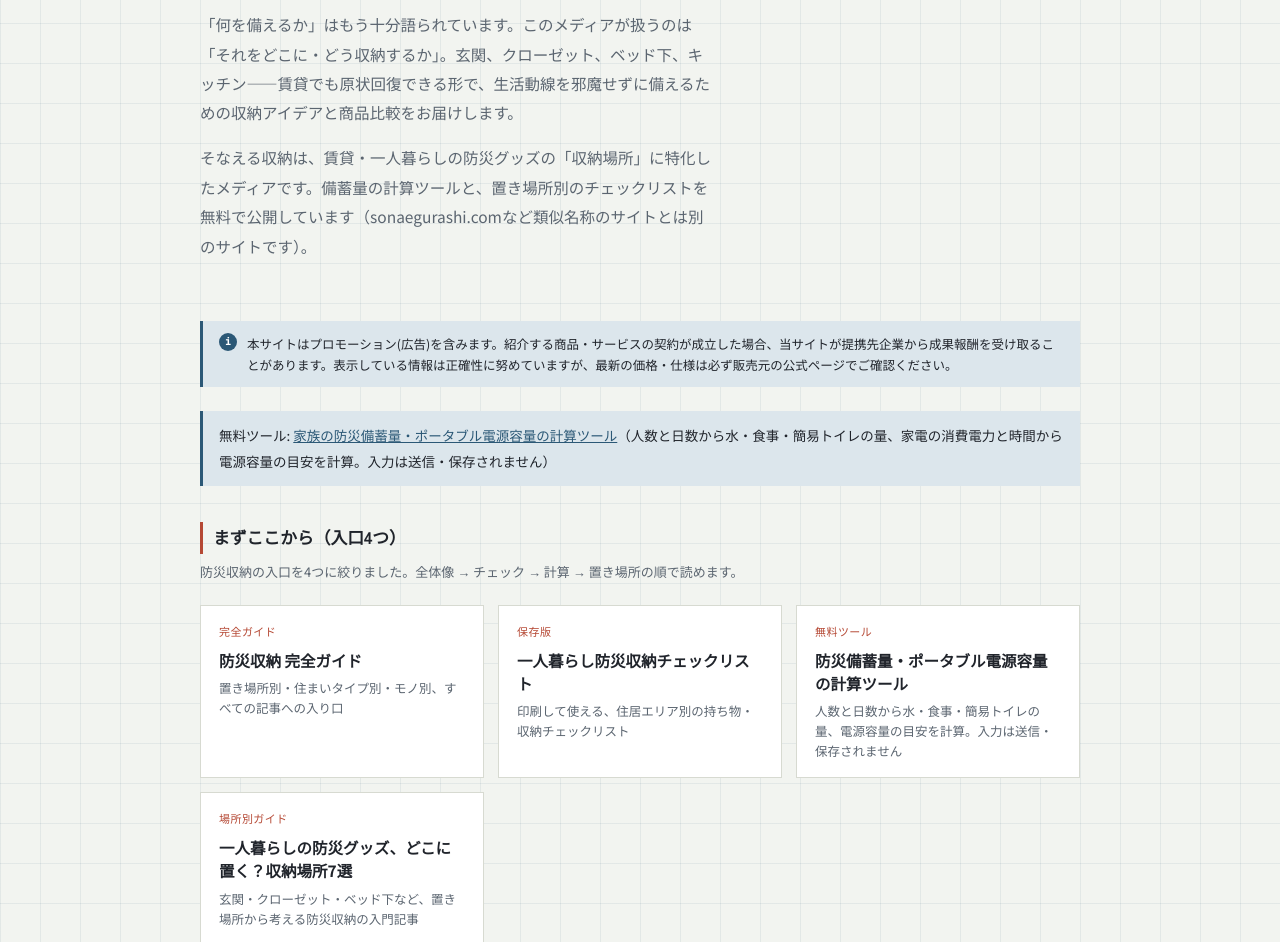
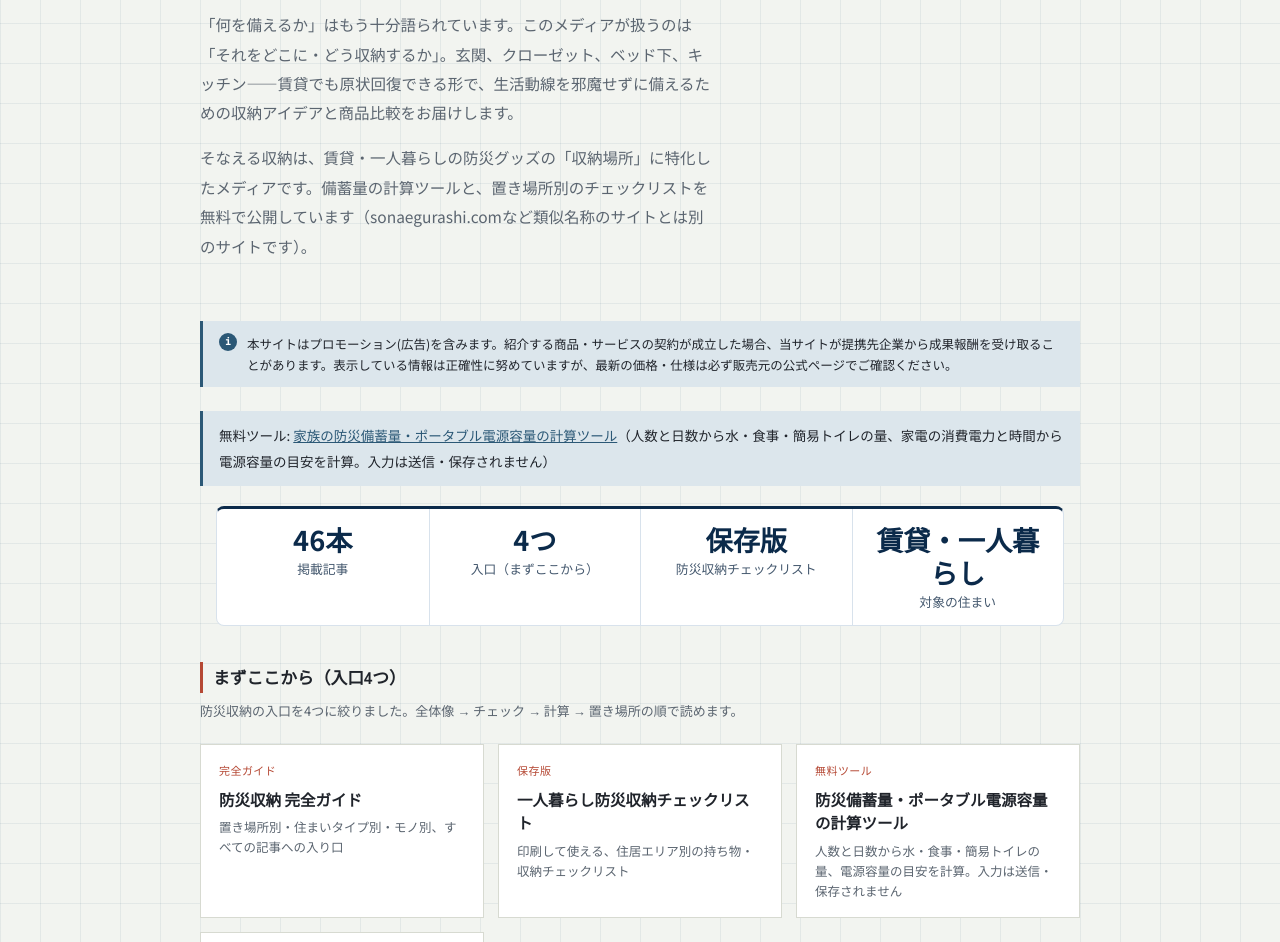
Before and after one commit to solederlego8-a11y/sonaeru-shunou, a plain HTML site: page index.html in a window 1280 px wide. Shown: the part 297-1239 px from the top of the page. Drawn offline with Linux system fonts and the light colour scheme.

Commit message:
Design improvement: type scale, metric band, fade-in layer

```diff
--- a/index.html
+++ b/index.html
@@ -55,6 +55,26 @@ gtag('config', 'G-MHSG2QN7ED', { anonymize_ip: true });
 <script>
 if(typeof gtag==='function'){document.addEventListener('click',function(e){var a=e.target&&e.target.closest&&e.target.closest('a[href]');if(!a||a.hasAttribute('data-cv-tracked'))return;var h=a.href||'';var has=function(s){return h.indexOf(s)>-1;};var asp=has('a8.net')?'a8':(has('rakuten.co.jp')||has('r10.to'))?'rakuten':(has('amazon.co.jp')||has('amzn.'))?'amazon':'';if(asp){gtag('event','affiliate_click',{asp:asp,link_url:h,link_text:(a.innerText||'').trim().slice(0,80),page_path:location.pathname});}else if(has('buy.stripe.com')){gtag('event','begin_checkout',{link_url:h,page_path:location.pathname});}},true);document.addEventListener('submit',function(e){var f=e.target;gtag('event','generate_lead',{form_id:f.id||f.getAttribute('data-subject')||f.action||'',page_path:location.pathname});},true);}
 </script>
+
+<style id="b3-pattern">
+:root{--b3-navy:#0B2A4A;--b3-blue:#0F4C81;--b3-ink:#1B2735;--b3-line:#D8E2EC;--b3-bg:#F4F8FB}
+h1{font-size:clamp(1.65rem,4.2vw,2.55rem);letter-spacing:.01em}
+h2{font-size:clamp(1.22rem,2.8vw,1.55rem)}
+.b3-band{max-width:1120px;margin:20px auto;padding:0 16px}
+.b3-band-in{display:flex;flex-wrap:wrap;gap:0;background:#fff;border:1px solid var(--b3-line);border-top:3px solid var(--b3-navy);border-radius:8px;overflow:hidden}
+.b3-band-item{flex:1 1 140px;padding:14px 16px;text-align:center}
+.b3-band-item+.b3-band-item{border-left:1px solid var(--b3-line)}
+.b3-band-item b{display:block;font-size:clamp(1.3rem,3vw,1.7rem);color:var(--b3-navy);line-height:1.2;font-weight:700}
+.b3-band-item span{display:block;margin-top:4px;font-size:.8rem;color:#44586E;line-height:1.4}
+@media (prefers-reduced-motion: no-preference){
+  html.b3js .b3-fade{opacity:0;transform:translateY(10px);transition:opacity .6s ease,transform .6s ease}
+  html.b3js .b3-fade.b3-in{opacity:1;transform:none}
+}
+@media (prefers-reduced-motion: reduce){
+  .b3-fade{opacity:1!important;transform:none!important}
+}
+:focus-visible{outline:2px solid var(--b3-blue);outline-offset:2px}
+</style>
 </head>
 <body>
 <header class="site-header">
@@ -85,7 +105,9 @@ if(typeof gtag==='function'){document.addEventListener('click',function(e){var a
 
     <div class="callout note">無料ツール: <a href="bichiku-keisan.html">家族の防災備蓄量・ポータブル電源容量の計算ツール</a>（人数と日数から水・食事・簡易トイレの量、家電の消費電力と時間から電源容量の目安を計算。入力は送信・保存されません）</div>
 
-    <h2 class="sectiontitle">まずここから（入口4つ）</h2>
+
+<div class="b3-band"><div class="b3-band-in"><div class="b3-band-item"><b>46本</b><span>掲載記事</span></div><div class="b3-band-item"><b>4つ</b><span>入口（まずここから）</span></div><div class="b3-band-item"><b>保存版</b><span>防災収納チェックリスト</span></div><div class="b3-band-item"><b>賃貸・一人暮らし</b><span>対象の住まい</span></div></div></div>
+<h2 class="sectiontitle">まずここから（入口4つ）</h2>
     <p class="sectionlede">防災収納の入口を4つに絞りました。全体像 → チェック → 計算 → 置き場所の順で読めます。</p>
     <div class="catgrid">
       <a class="card" href="guide.html">
@@ -369,5 +391,17 @@ if(typeof gtag==='function'){document.addEventListener('click',function(e){var a
     &copy; 2026 そなえる収納 ・ <a href="about.html">サイトについて・広告表示ポリシー</a> ・ <a href="contact.html">お問い合わせ</a> ・ <a href="https://solederlego8-a11y.github.io/">運営メディア一覧</a>
   </div>
 </footer>
+
+<script>
+(function(){document.documentElement.classList.add('b3js');
+var targets=document.querySelectorAll('section, main>div, .b3-band');
+var els=[];targets.forEach(function(e){if(!e.classList.contains('b3-fade')){e.classList.add('b3-fade');els.push(e);}});
+function show(e){e.classList.add('b3-in');}
+if(!('IntersectionObserver' in window)||window.matchMedia('(prefers-reduced-motion: reduce)').matches){els.forEach(show);return;}
+var io=new IntersectionObserver(function(es){es.forEach(function(en){if(en.isIntersecting){show(en.target);io.unobserve(en.target);}});},{threshold:.05});
+els.forEach(function(e){io.observe(e);});
+setTimeout(function(){els.forEach(show);},2500);
+})();
+</script>
 </body>
 </html>
```
